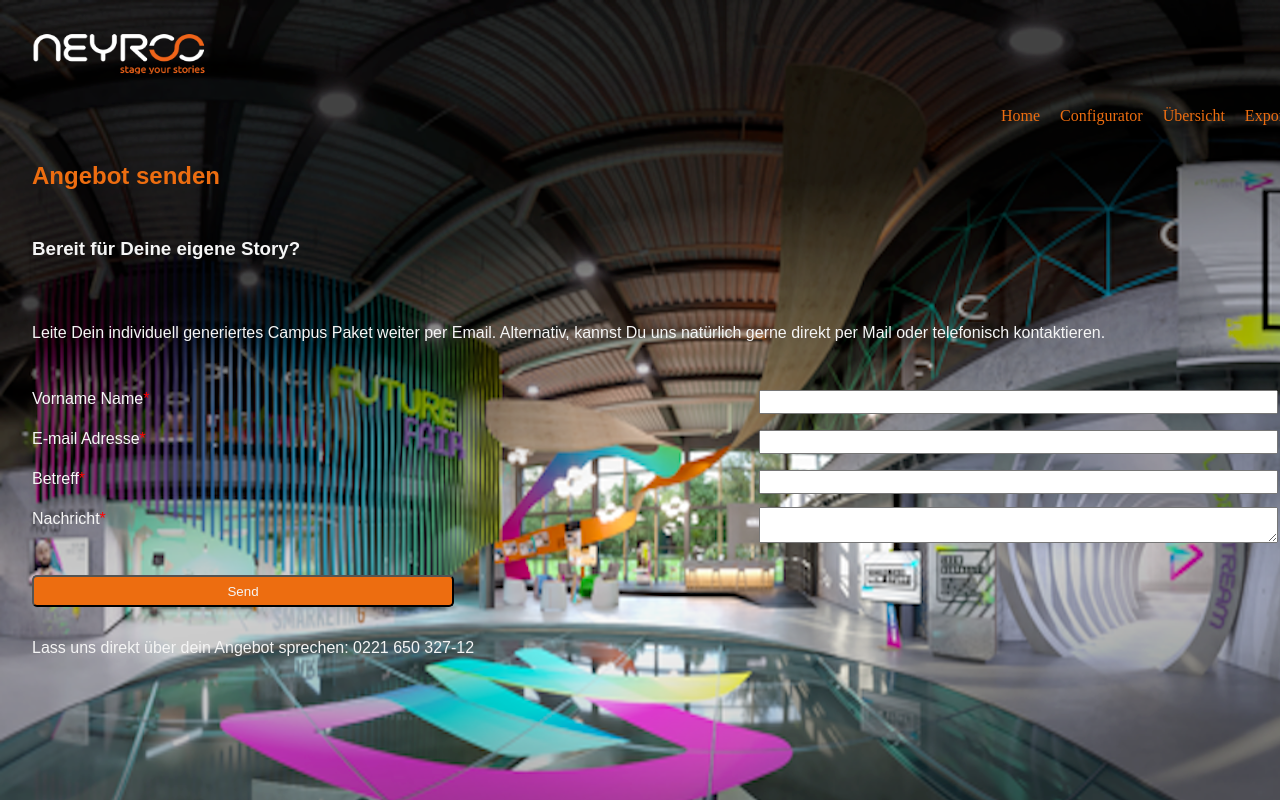
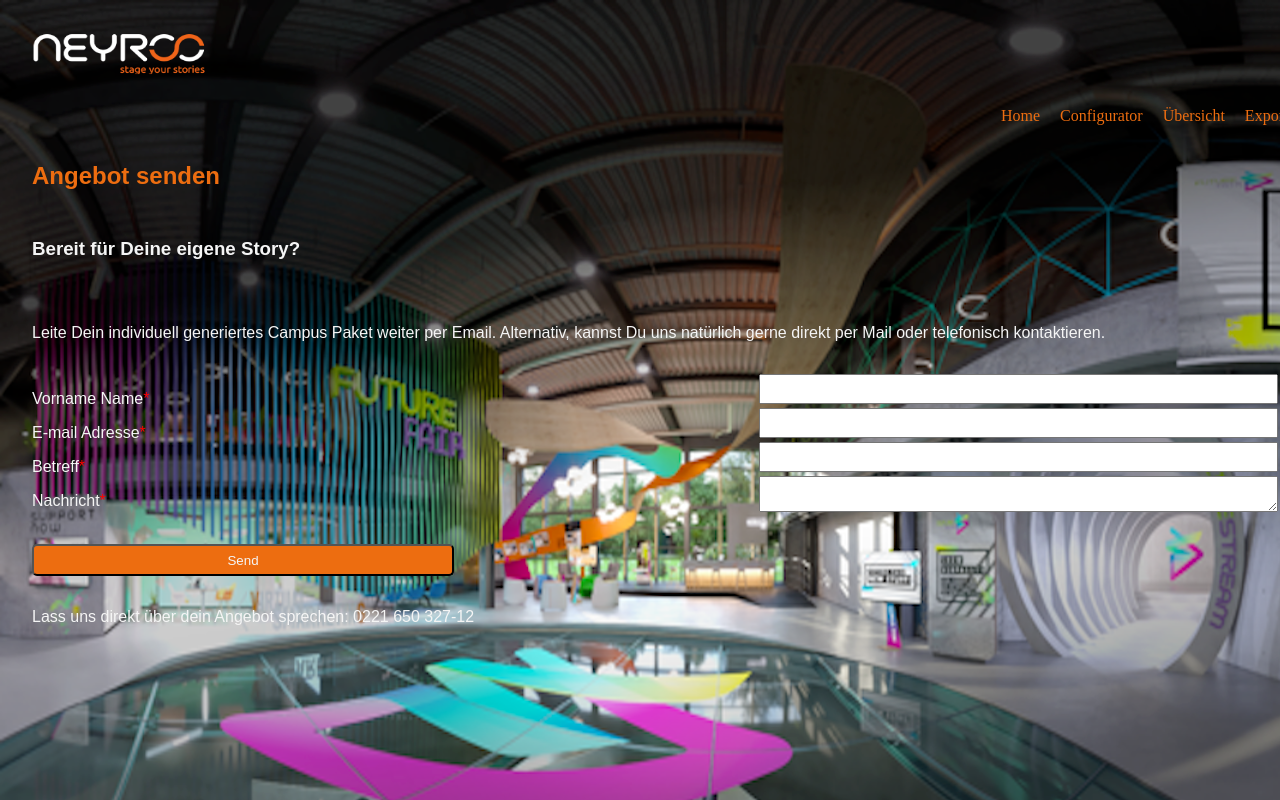
Before and after one commit to monikamoj/neyroo-app, a Next.js app: page /export in a window 1280 px wide. Shown: the top 800 px of the page. Built offline with nearby package versions, Linux system fonts and the light colour scheme.

Commit message:
Add offer overwiev in email message

```diff
--- a/public/GlobalStyles.jsx
+++ b/public/GlobalStyles.jsx
@@ -67,8 +67,9 @@ input[type="text"],
 input[type="email"] {
   display: grid;
   grid-column: 3/4;
-  margin-top: 1rem;
+  font-family: "Montserrat", sans-serif;
   font-size: 2vh;
+  height: 3vh;
 }
 
 form {
--- a/src/components/Form/ContactUs.jsx
+++ b/src/components/Form/ContactUs.jsx
@@ -1,7 +1,7 @@
 import React, { useState } from "react";
 import styled from "styled-components";
 
-export default function ContactUs() {
+export default function ContactUs(props) {
   const [fullname, setFullname] = useState("");
   const [email, setEmail] = useState("");
   const [subject, setSubject] = useState("");
@@ -57,6 +57,7 @@ export default function ContactUs() {
           fullname: fullname,
           subject: subject,
           message: message,
+          shoppingCart: props.shoppingCart,
         }),
         headers: {
           "Content-Type": "application/json",
@@ -150,10 +151,7 @@ export default function ContactUs() {
         {errors?.message && (
           <StyledError>Nachricht Feld muss befüllt sein.</StyledError>
         )}
-
         <button type="submit">{buttonText}</button>
-
-        <div>
         {showSuccessMessage && (
           <StyledSuccess>
             Danke! Deine Nachricht wurde abgeschickt.
@@ -164,7 +162,6 @@ export default function ContactUs() {
             Oops! Da ist etwas schief gelaufen. Versuche noch mal.
           </StyledError>
         )}
-        </div>
       </form>
     </main>
   );
@@ -175,7 +172,8 @@ const Star = styled.span`
 `;
 
 const StyledLabel = styled.label`
-  color: whitesmoke;
+  grid-column: 1/2;
+  color: var(--color-text-normal);
   margin-top: 1rem;
   font-family: "Montserrat", sans-serif;
   font-size: 2vh;
@@ -184,13 +182,19 @@ const StyledLabel = styled.label`
 const StyledTextarea = styled.textarea`
   display: grid;
   grid-column: 3/4;
-  margin-top: 1em;
+  font-family: "Montserrat", sans-serif;
 `;
 
 const StyledError = styled.p`
+  grid-column: 1/2;
+  font-size: 12px;
   color: red;
+  font-family: "Montserrat", sans-serif;
 `;
 
 const StyledSuccess = styled.p`
-  color: green;
+  grid-column: 3/4;
+  font-size: 16px;
+  color: var(--color-text-normal);
+  font-family: "Montserrat", sans-serif;
 `;
--- a/src/components/Shopping/Products.jsx
+++ b/src/components/Shopping/Products.jsx
@@ -11,11 +11,10 @@ export const Products = (props) => {
   const [isOpen, setIsOpen] = useState(true);
 
   return data.map(({ id, image, name, description, variants }) => (
-    <CollDiv>
+    <CollDiv key={id}>
       <Collapsible trigger={name} open={isOpen}>
         <p>
           <Product
-            key={id}
             image={image}
             description={description}
             addProduct={addProduct}
```
Lines whose indentation alone changed are shown as unchanged.
